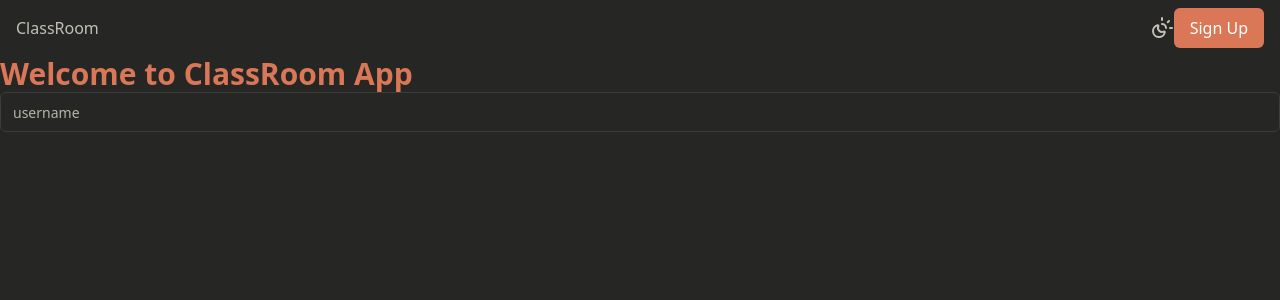
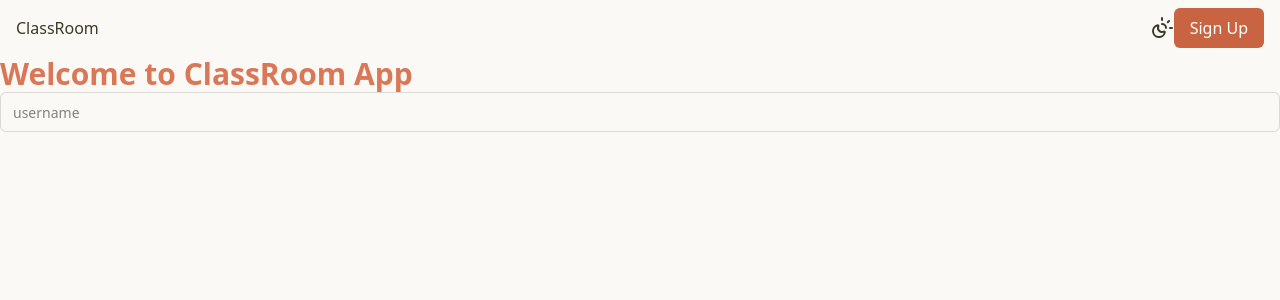
Before and after one commit to yusuf-codes10/horseshoe-academy, a Vue app in the folder apps/web/: page / in a window 1280 px wide. Shown: the top 300 px of the page. Built offline with nearby package versions, Linux system fonts and the light colour scheme; no server answers.

Commit message:
main.css fixed: gotta be themes without inline

```diff
--- a/apps/web/src/assets/main.css
+++ b/apps/web/src/assets/main.css
@@ -110,7 +110,7 @@
   --shadow-2xl: 0 1px 3px 0px hsl(0 0% 0% / 0.25);
 }
 
-@theme inline {
+@theme {
   --color-background: var(--background);
   --color-foreground: var(--foreground);
   --color-card: var(--card);
```
